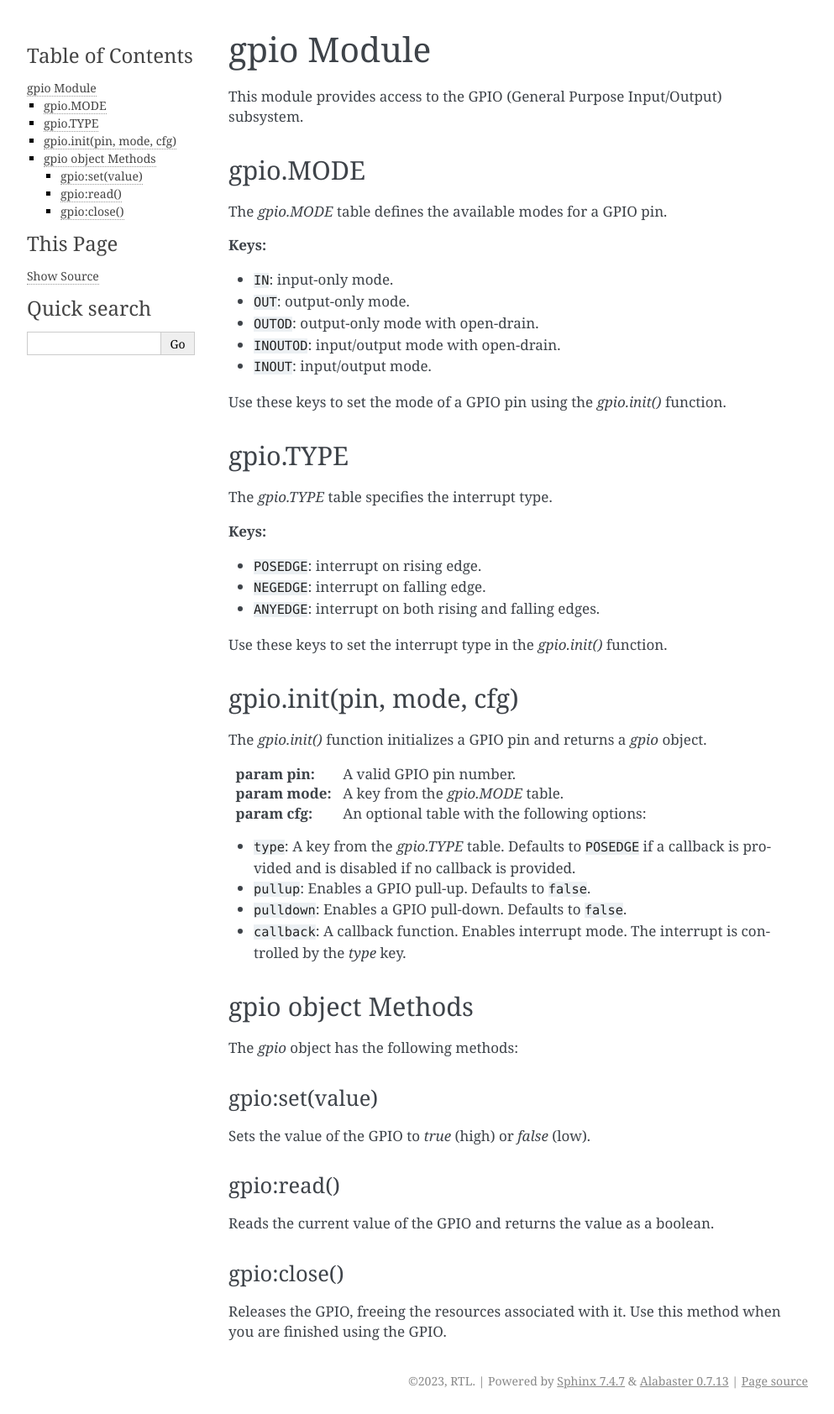
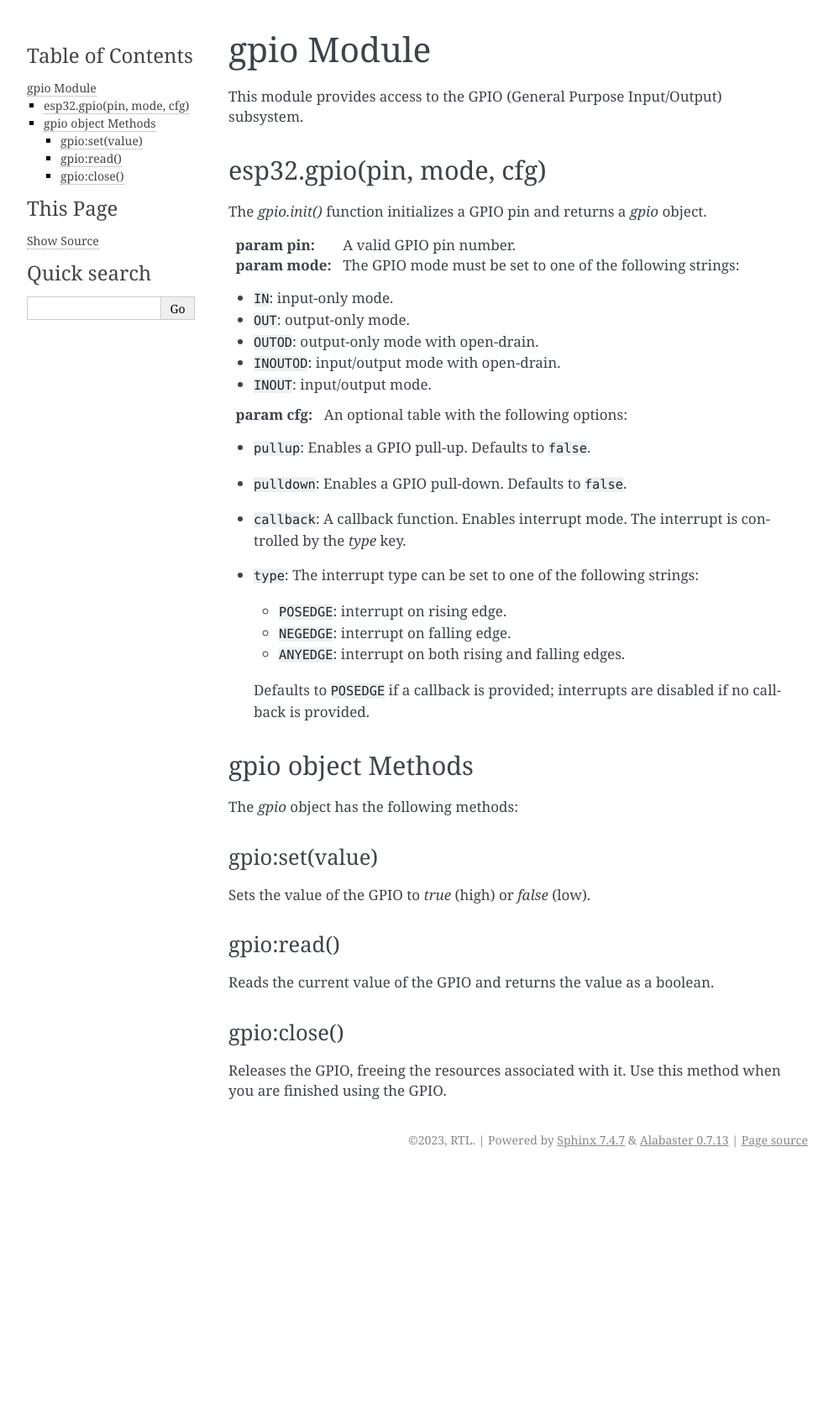
Before and after one commit to RealTimeLogic/Xedge32, a Sphinx documentation site: the page built from doc/source/GPIO.rst, in a window 1280 px wide. Shown: the whole page at 84% size, without its empty margins (148-1141 px from the left). Built offline with Sphinx 7.4.7, drawn with Linux system fonts in a browser that asks for light colours; after the commit the page ends 1397 px from its top, so only the background shows below that.

```diff
--- a/doc/source/GPIO.rst
+++ b/doc/source/GPIO.rst
@@ -4,12 +4,13 @@ gpio Module
 
 This module provides access to the GPIO (General Purpose Input/Output) subsystem.
 
-gpio.MODE
----------
+esp32.gpio(pin, mode, cfg)
+-----------------------------------
 
-The `gpio.MODE` table defines the available modes for a GPIO pin.
+The `gpio.init()` function initializes a GPIO pin and returns a `gpio` object.
 
-**Keys:**
+:param pin: A valid GPIO pin number.
+:param mode: The GPIO mode must be set to one of the following strings:
 
 - ``IN``: input-only mode.
 - ``OUT``: output-only mode.
@@ -17,34 +18,18 @@ The `gpio.MODE` table defines the available modes for a GPIO pin.
 - ``INOUTOD``: input/output mode with open-drain.
 - ``INOUT``: input/output mode.
 
-Use these keys to set the mode of a GPIO pin using the `gpio.init()` function.
-
-gpio.TYPE
----------
-
-The `gpio.TYPE` table specifies the interrupt type.
-
-**Keys:**
-
-- ``POSEDGE``: interrupt on rising edge.
-- ``NEGEDGE``: interrupt on falling edge.
-- ``ANYEDGE``: interrupt on both rising and falling edges.
-
-Use these keys to set the interrupt type in the `gpio.init()` function.
-
-gpio.init(pin, mode, cfg)
------------------------------------
-
-The `gpio.init()` function initializes a GPIO pin and returns a `gpio` object.
-
-:param pin: A valid GPIO pin number.
-:param mode: A key from the `gpio.MODE` table.
 :param cfg: An optional table with the following options:
 
-- ``type``: A key from the `gpio.TYPE` table. Defaults to ``POSEDGE`` if a callback is provided and is disabled if no callback is provided.
 - ``pullup``: Enables a GPIO pull-up. Defaults to ``false``.
 - ``pulldown``: Enables a GPIO pull-down. Defaults to ``false``.
 - ``callback``: A callback function. Enables interrupt mode. The interrupt is controlled by the `type` key.
+- ``type``:  The interrupt type can be set to one of the following strings:
+
+  - ``POSEDGE``: interrupt on rising edge.
+  - ``NEGEDGE``: interrupt on falling edge.
+  - ``ANYEDGE``: interrupt on both rising and falling edges.
+
+  Defaults to ``POSEDGE`` if a callback is provided; interrupts are disabled if no callback is provided.
 
 
 gpio object Methods
--- a/doc/source/I2C.rst
+++ b/doc/source/I2C.rst
@@ -1,14 +1,14 @@
 I2C
 ========================
 
-To use the I2C API, start by creating an I2C object using ``i2c.master``, specifying the port, SDA GPIO, SCL GPIO, and the I2C speed. Then, call ``i2cm:start``, followed by ``i2cm:address``. You can then call ``i2cm:write`` and/or ``i2c:read`` several times. Finally, end the complete sequence by calling ``i2cm:commit``.
+To use the I2C API, start by creating an I2C object by calling ``esp32.i2cmaster``, specifying the port, SDA GPIO, SCL GPIO, and the I2C speed. Then, call ``i2cm:start``, followed by ``i2cm:address``. You can then call ``i2cm:write`` and/or ``i2c:read`` several times. Finally, end the complete sequence by calling ``i2cm:commit``.
 
 Creating an I2C object
 ----------------------
 
 .. code-block:: lua
 
-    i2cm=i2c.master(port, pinSDA, pinSCL, speed)
+    i2cm=esp32.i2cmaster(port, pinSDA, pinSCL, speed)
 
 Create an I2C object.
 
@@ -84,6 +84,6 @@ The following example shows the read and write functions in the `bme280.lua driv
     end
 
     local function bme280(port, address, sda, scl, settings)
-       i2cm = i2c.master(port, sda, scl, settings.speed or 100000)
+       i2cm = esp32.i2cmaster(port, sda, scl, settings.speed or 100000)
        ......
     end
```
Also changed, not shown: 2 other files.
